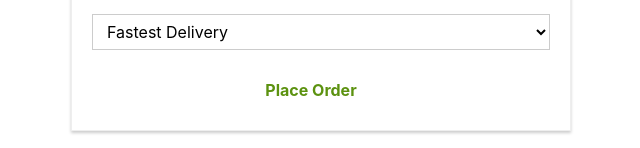
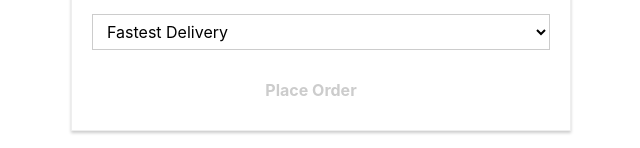
Before and after one commit to navneetgupta/burger_builder, a React (Create React App) app: page /checkout/contact-data in a window 1280 px wide. Shown: the part 989-1137 px from the top of the page, without its empty margins (319-959 px from the left). Built offline with nearby package versions, Linux system fonts and the light colour scheme.

Commit message:
Lecture 275. Handling Overall Form Validity

```diff
--- a/src/components/UI/Button/Button.js
+++ b/src/components/UI/Button/Button.js
@@ -6,6 +6,7 @@ const Button = props => {
     <button
       className={[classes.Button, classes[props.btnType]].join(" ")}
       onClick={props.clicked}
+      disabled={props.disabled}
     >
       {props.children}
     </button>
--- a/src/components/UI/Button/Button.module.css
+++ b/src/components/UI/Button/Button.module.css
@@ -22,3 +22,7 @@
 .Danger {
   color: #944317;
 }
+
+.Button:disabled {
+  color: #ccc;
+}
--- a/src/containers/Checkout/ContactData/ContactData.js
+++ b/src/containers/Checkout/ContactData/ContactData.js
@@ -84,9 +84,11 @@ class ContactData extends Component {
             { value: "standard", displayValue: "Standard Delivery" }
           ]
         },
-        value: ""
+        value: "",
+        valid: true
       }
     },
+    isFormValid: false,
     loading: false
   };
   placeOrderHandler = event => {
@@ -141,8 +143,13 @@ class ContactData extends Component {
     updatedFromElt.touched = true;
     updatedOrderForm[inputIdentifier] = updatedFromElt;
     console.log(updatedFromElt);
+    let isFormValid = true;
+    for (let identifier in updatedOrderForm) {
+      isFormValid = updatedOrderForm[identifier].valid && isFormValid;
+    }
     this.setState({
-      orderForm: updatedOrderForm
+      orderForm: updatedOrderForm,
+      isFormValid: isFormValid
     });
   };
   render() {
@@ -171,7 +178,9 @@ class ContactData extends Component {
             />
           );
         })}
-        <Button btnType="Success">Place Order</Button>
+        <Button btnType="Success" disabled={!this.state.isFormValid}>
+          Place Order
+        </Button>
       </form>
     );
     if (this.state.loading) form = <Spinner />;
```
